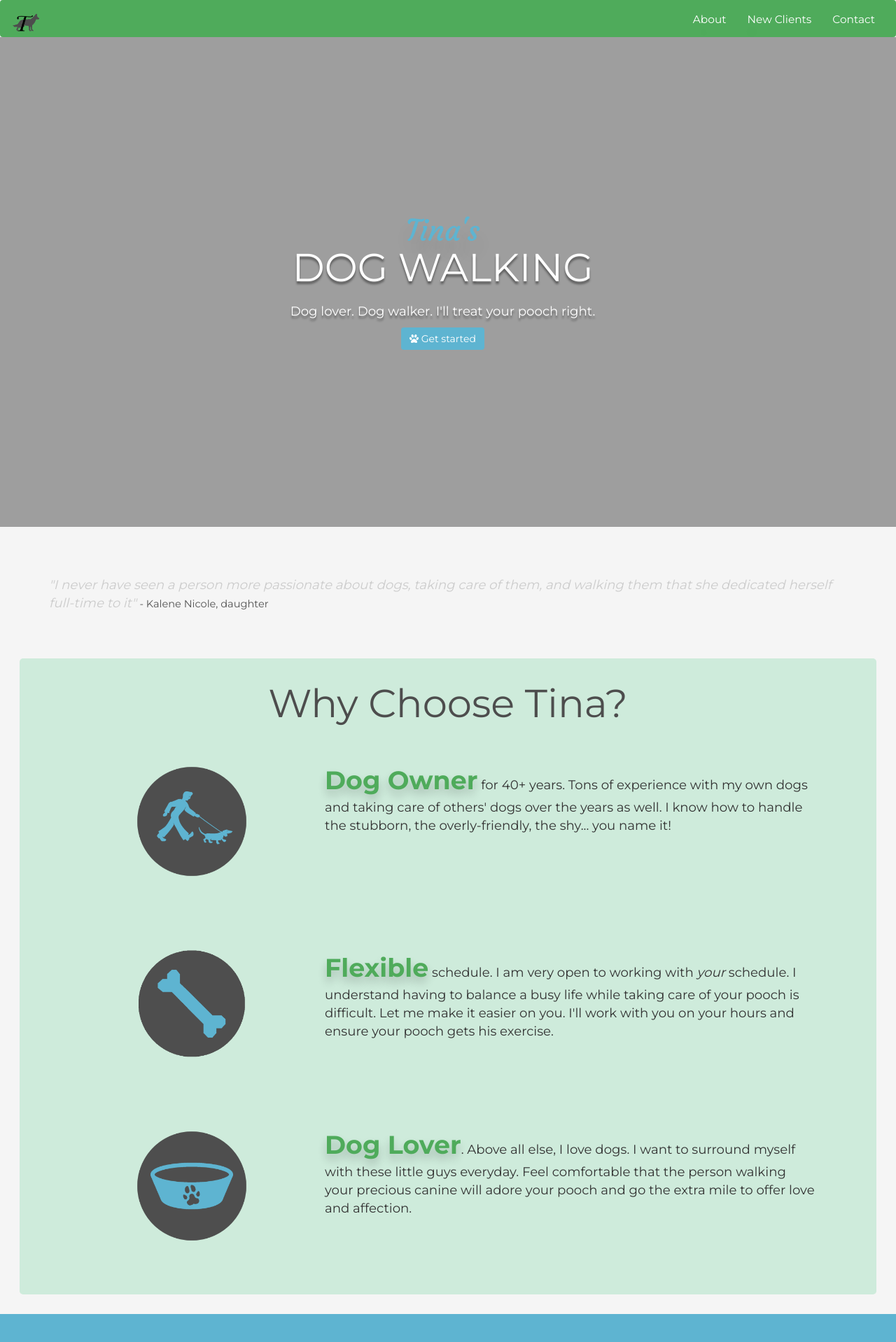
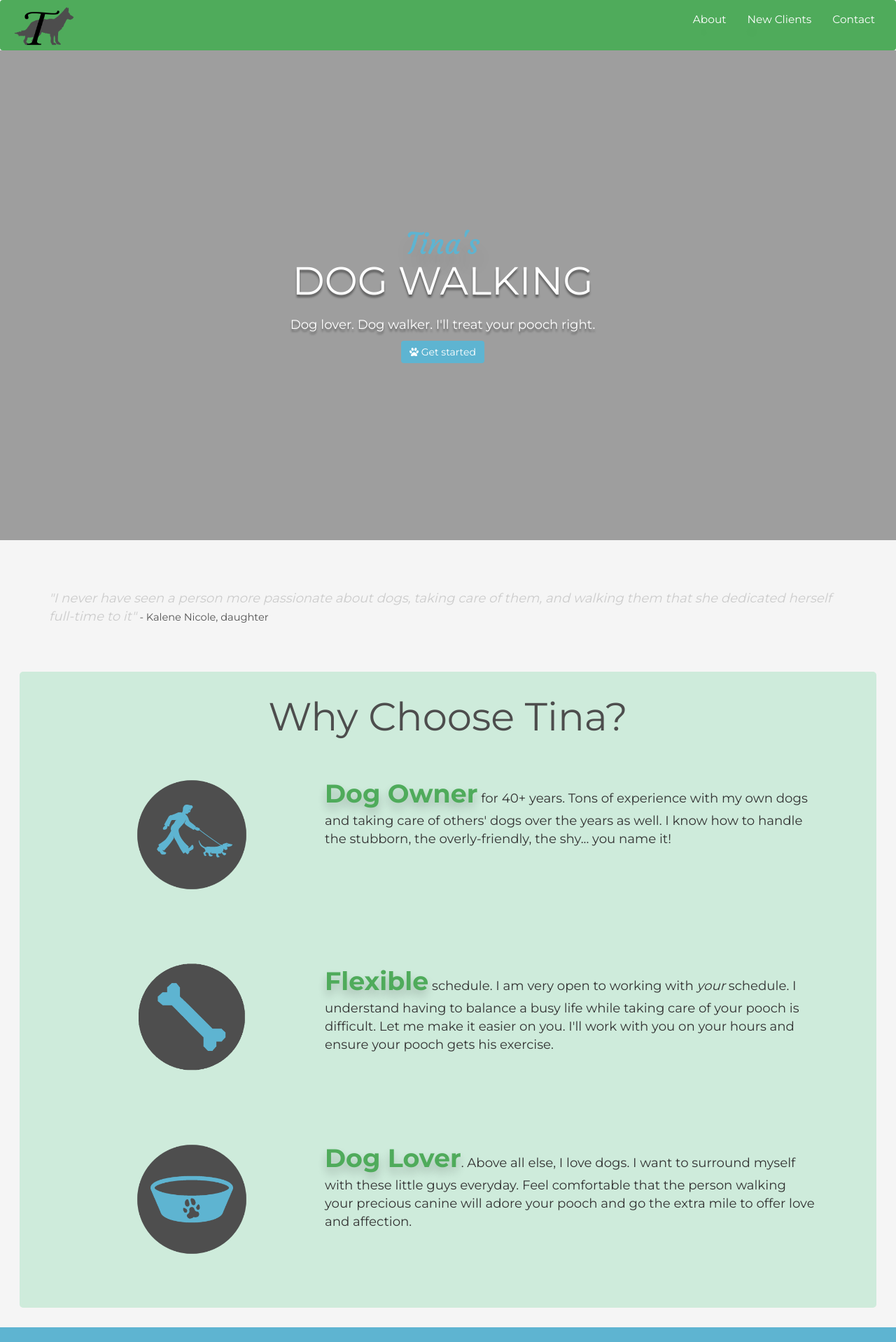
Before and after one commit to kalenenc/dog-website, a Jekyll site: the page built from index.html, in a window 1280 px wide. Shown: the top 1918 px of the page at 70% size. Built offline with Jekyll 4.4.1, drawn with Linux system fonts in a browser that asks for light colours; nearby versions of some CDN libraries; some web fonts are replaced.

Commit message:
made change to navbar

```diff
--- a/_includes/header.html
+++ b/_includes/header.html
@@ -9,7 +9,7 @@
           <span class="icon-bar"></span>
           <span class="icon-bar"></span>
         </button>
-        <a class="navbar-brand" href="{{site.url}}s"><img class ="german-shepherd" src="{{site.url}}/photos/tina-logo.png"></a>
+        <a class="german-link" href="{{site.url}}"><img class ="german-shepherd" src="{{site.url}}/photos/tina-logo.png"></a>
       </div>
       <!-- Collect the nav links, forms, and other content for toggling -->
       <div class="collapse navbar-collapse" id="bs-example-navbar-collapse-1">
--- a/css/main.css
+++ b/css/main.css
@@ -80,8 +80,25 @@ html {
 	height:100%;
 }
 
+.navbar-brand a {
+	padding:0;
+	left:50px;
+}
+
+/*.navbar-brand>img  {
+	padding:1em;
+	margin-bottom:1em
+	top:-1em;
+	position:absolute;
+}*/
+
+.german-link {
+	padding:0;
+}
+
 .german-shepherd {
-	height:165%;
+	height:8%;
+
 
 }
 
```
